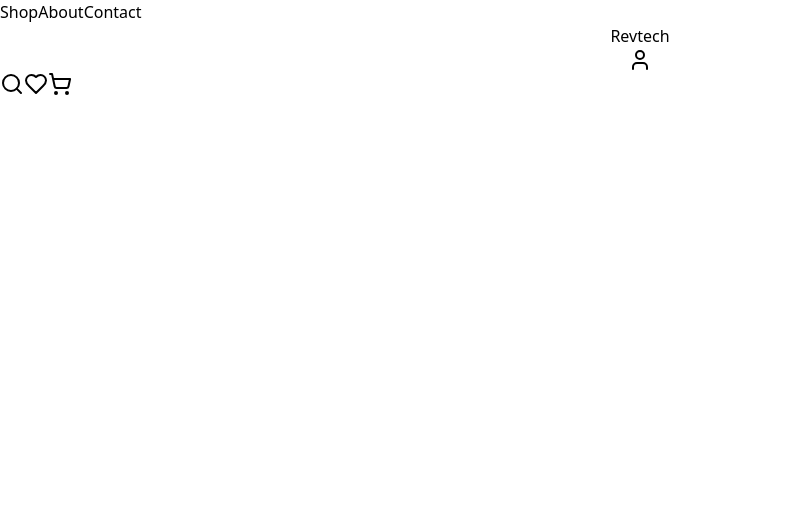
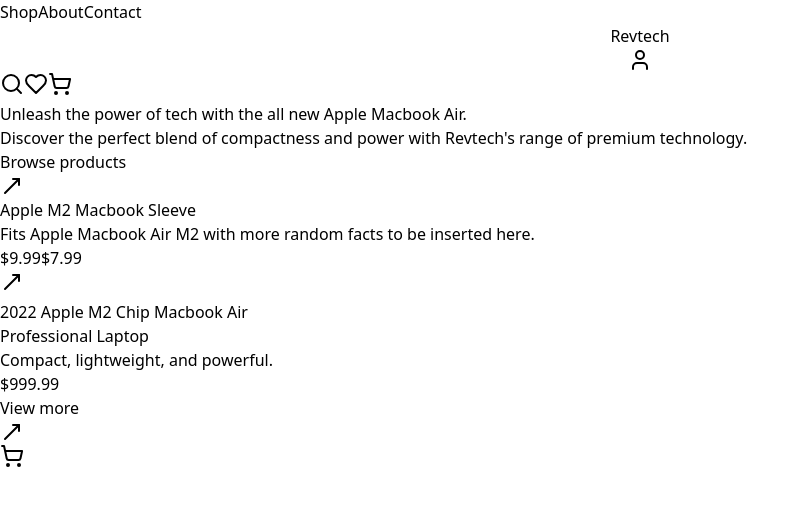
Before and after one commit to ammarsarhan/revtech, a React (Vite) app: page / in a window 1280 px wide. Shown: the top 506 px of the page, without its empty margins (0-809 px from the left). Built offline with nearby package versions, Linux system fonts and the light colour scheme.

Commit message:
Added primary Home view design without logic

```diff
--- a/src/App.jsx
+++ b/src/App.jsx
@@ -4,7 +4,7 @@
 
 export default function App() {
   return (
-    <div className="app">
+    <div className="app flex flex-col h-screen">
       <Navigation/>
       <Routes>
         <Route path="/" element={<Home/>}/>
--- a/src/components/Button.tsx
+++ b/src/components/Button.tsx
@@ -1,21 +1,25 @@
 import React, { ReactNode } from "react"
+import { MoveUpRight } from "lucide-react"
 
 interface ButtonProps {
     variant?: "Primary" | "Secondary",
+    className?: string
     children: ReactNode
     icon?: boolean
+    expand?: boolean
     onClick?: () => void
 }
 
-export default function Button ({variant = "Primary", children, icon = false, onClick} : ButtonProps) {
+export default function Button ({variant = "Primary", className = "", children, icon = false, expand = false, onClick} : ButtonProps) {
     let style = "rounded-full text-sm font-medium transition-colors";
+    style += ` ${className}`;
 
     if (variant === "Primary") {
         style += " bg-gray-100 hover:bg-gray-50";
     }
 
     if (variant === "Secondary") {
-        style += " bg-black text-white";
+        style += " bg-black text-gray-50 hover:bg-gray-900";
     }
 
     if (icon) {
@@ -28,6 +32,18 @@
         )
     }
 
+
+    if (expand) {
+        style += " px-6 py-3 w-full text-left flex items-center justify-between";
+
+        return (
+            <button onClick={onClick} className={style}>
+                {children}
+                <MoveUpRight className="w-4 h-4"/>
+            </button>
+        )
+    }
+
     style += " px-6 py-3";
     return (
         <button onClick={onClick} className={style}>
--- a/src/components/Navigation.tsx
+++ b/src/components/Navigation.tsx
@@ -8,7 +8,7 @@
 
 export default function Navigation() {
     return (
-        <nav className="flex items-center justify-between px-10 py-6 border-b-[1px] relative">
+        <nav className="flex items-center justify-between px-10 py-6 relative">
             <div className="flex items-center gap-x-3 flex-grow-0">
                 <NavLink to="/products"><Button>Shop</Button></NavLink>
                 <NavLink to="/about"><Button>About</Button></NavLink>
--- a/src/views/Home.tsx
+++ b/src/views/Home.tsx
@@ -1,9 +1,73 @@
-import React from "react";
+import React, { useState } from "react";
+import Button from "../components/Button";
+import { NavLink } from "react-router-dom";
+import { ShoppingCart, MoveUpRight } from "lucide-react";
 
 export default function Home () {
+    const [primaryProduct, setPrimaryProduct] = useState();
+    const [secondaryProduct, setSecondaryProduct] = useState();
+
     return (
-        <div>
-
+        <div className="grid grid-cols-2 h-full">
+            <div className="ml-6 mr-3 my-3">
+                <div className="flex flex-col h-full gap-y-4">
+                    <div className="h-full flex justify-center flex-col gap-y-8">
+                        <div className="flex flex-col gap-y-6">
+                            <h1 className="leading-[1.125] text-6xl font-medium">Unleash the power of tech with the all new <span className="underline">Apple Macbook Air</span>.</h1>
+                            <p className="text-gray-700 leading-6">Discover the perfect blend of compactness and power with <span className="font-medium text-black">Revtech's range of premium technology.</span></p>
+                        </div>
+                        <div className="w-1/2">
+                            <NavLink to="/products">
+                                <Button expand variant="Secondary" className="!py-4">Browse products</Button>
+                            </NavLink>
+                        </div>
+                    </div>
+                    <div className="p-3 border-[1px] rounded-2xl flex gap-x-6 hover:bg-gray-50 transition-colors cursor-pointer [&>div>button]:hover:bg-gray-200">
+                        <div className="w-1/3 h-40 bg-black rounded-2xl">
+                        </div>
+                        <div className="flex-1 my-2 flex flex-col justify-around gap-y-2">
+                            <div className="flex flex-col gap-y-1">
+                                <h3 className="font-medium text-xl">Apple M2 Macbook Sleeve</h3>
+                                <p className="text-sm text-gray-700 leading-5">Fits Apple Macbook Air M2 with more random facts to be inserted here.</p>
+                            </div>
+                            <div className="flex items-center gap-x-4">
+                                <span className="text-xl font-medium line-through text-gray-400">$9.99</span>
+                                <span className="text-xl font-medium">$7.99</span>
+                            </div>
+                        </div>
+                        <div className="flex items-end">
+                            <Button icon><MoveUpRight className="w-4 h-4"/></Button>
+                        </div>
+                    </div>
+                </div>
+            </div>
+            <div className="ml-3 mr-6 my-3">
+                <div className="flex flex-col bg-gradient-to-br from-emerald-600 to-emerald-800 text-white h-full w-full rounded-2xl p-8">
+                    <div className="h-full">
+                    </div>
+                    <div className="flex flex-col justify-between gap-y-6">
+                        <div className="flex items-center justify-between gap-x-4">
+                            <div className="flex flex-col flex-1 gap-y-3">
+                                <h3 className="text-2xl">
+                                    2022 Apple M2 Chip Macbook Air
+                                    <br/>
+                                    Professional Laptop
+                                </h3>
+                                <span className="text-sm font-light">Compact, lightweight, and powerful.</span>
+                            </div>
+                            <h2 className="text-2xl font-medium text-right">$999.99</h2>
+                        </div>
+                        <div className="flex items-center justify-between gap-x-4 text-black">
+                            <div className="w-1/2">
+                                <Button expand>View more</Button>
+                            </div>
+                            <Button icon>
+                                <ShoppingCart className="w-4 h-4"/>
+                            </Button>
+                        </div>
+                    </div>
+                </div>
+            </div>
         </div>
     )
 }
```
